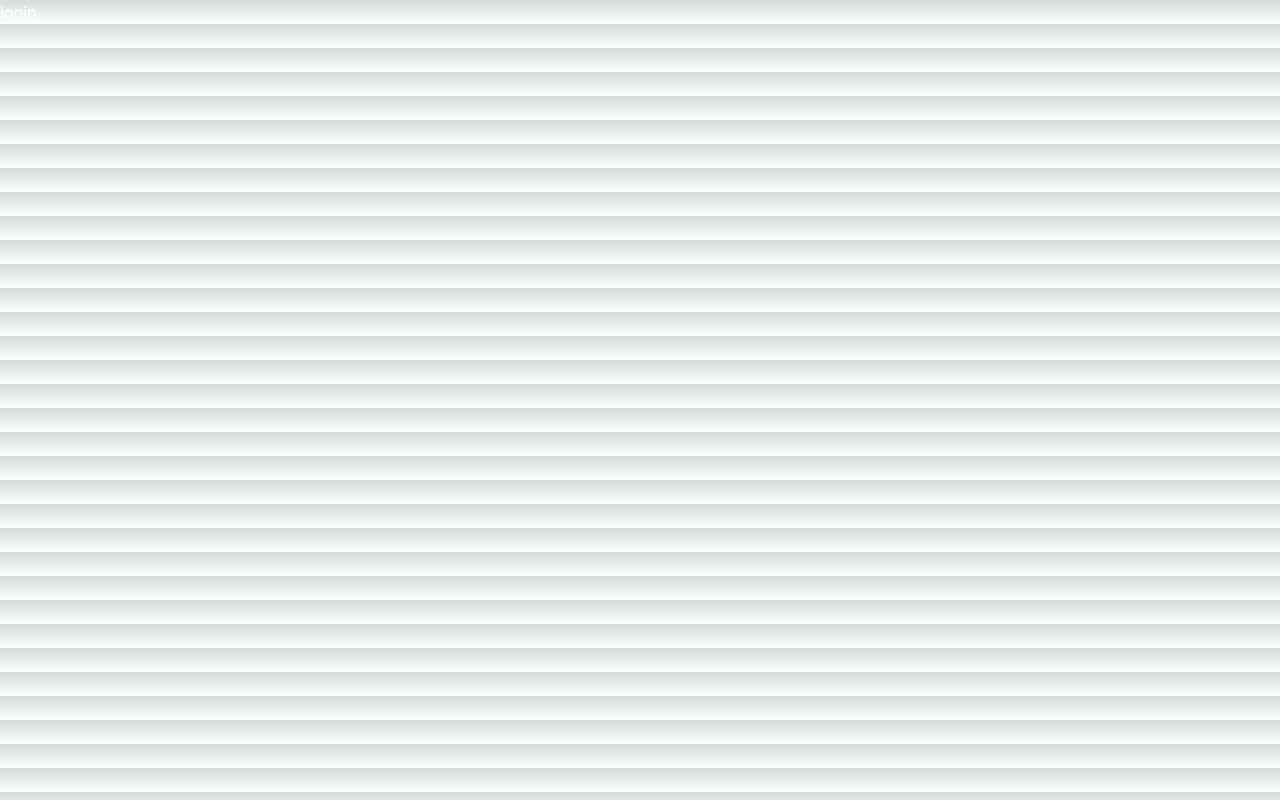
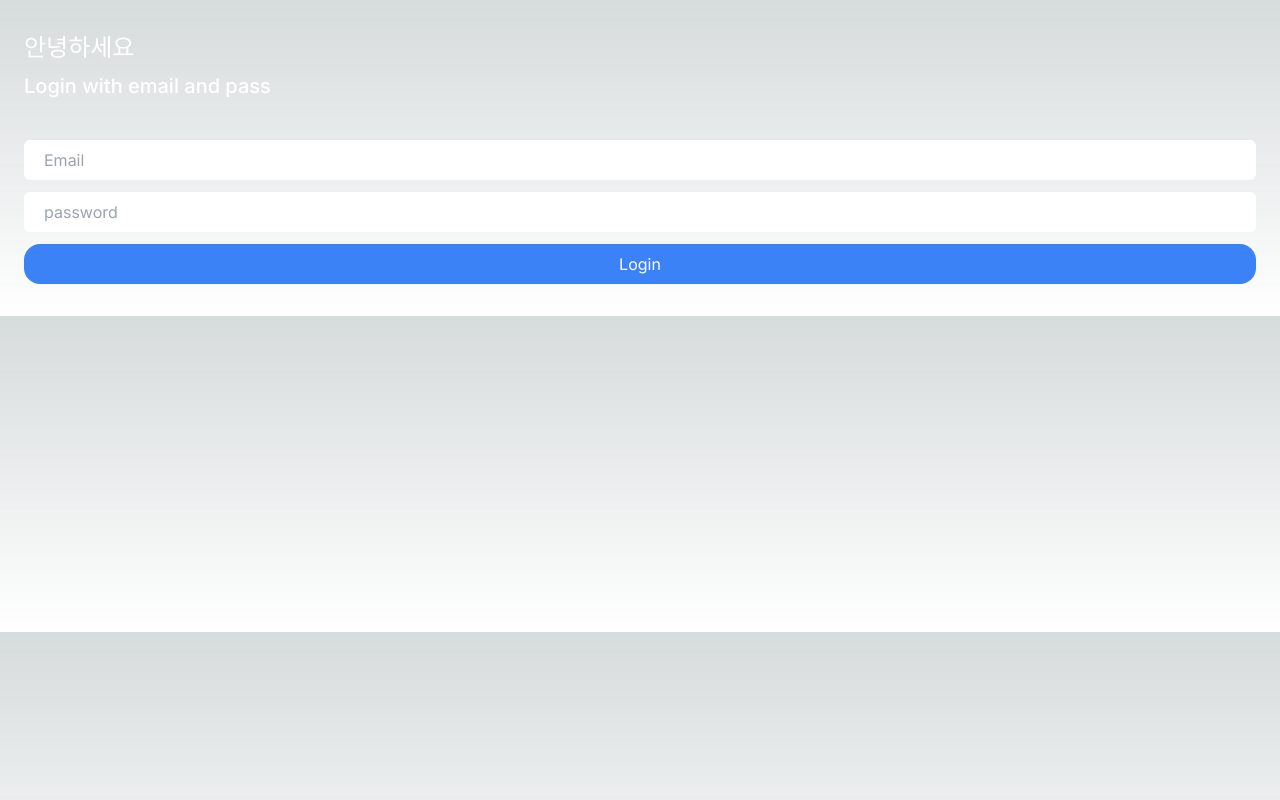
Before and after one commit to siri906/next-challenge-tweet, a Next.js app: page /login in a window 1280 px wide. Built offline with nearby package versions, Linux system fonts and the light colour scheme.

Commit message:
로그인 페이지

```diff
--- /dev/null
+++ b/app/(auth)/login/action.ts
@@ -0,0 +1,60 @@
+"use server"; //이건 서버에서만 동작하도록 함
+import db from "@/lib/db";
+import { z } from "zod";
+import bcrypt from "bcrypt";
+import getSession from "@/lib/session";
+import { redirect } from "next/navigation";
+
+const checkEmailExists = async (email: string) => {
+  const user = await db.user.findUnique({
+    where: {
+      email,
+    },
+    select: {
+      id: true,
+    },
+  });
+  return Boolean(user);
+};
+
+const formSchema = z.object({
+  email: z.string().refine(checkEmailExists, "이메일 계정이 없습니다."),
+  password: z.string(),
+});
+
+export const login = async (currentState: any, formData: FormData) => {
+  const data = {
+    email: formData.get("email"),
+    password: formData.get("password"),
+  };
+
+  const result = await formSchema.safeParseAsync(data);
+  console.log("result >>>>>>>>>>>>>>>>>>>>>.", result);
+  if (!result.success) {
+    return result.error.flatten();
+  } else {
+    const user = await db.user.findUnique({
+      where: {
+        email: result.data.email,
+      },
+      select: {
+        id: true,
+        password: true,
+      },
+    });
+    const ok = await bcrypt.compare(result.data.password, user!.password ?? "");
+    if (ok) {
+      const session = await getSession();
+      session.id = user!.id;
+      await session.save();
+      redirect("/profile");
+    } else {
+      return {
+        fieldErrors: {
+          password: ["잘못된 비밀번호"],
+          email: [],
+        },
+      };
+    }
+  }
+};
--- a/app/(auth)/login/page.tsx
+++ b/app/(auth)/login/page.tsx
@@ -1,3 +1,27 @@
+"use client";
+
+import { useFormState } from "react-dom";
+import { useActionState } from "react";
+import Input from "@/components/Input";
+import Button from "@/components/Button";
+import { login } from "./action";
+
 export default function Login() {
-  return <div>login</div>;
+  const [state, formAction] = useFormState(login, null);
+
+  return (
+    <div className="flex flex-col gap-10 py-8 px-6">
+      <div className="flex flex-col gap-2 *:font-medium">
+        <h1 className="text-2xl">안녕하세요</h1>
+        <h2 className="text-xl">Login with email and pass</h2>
+      </div>
+      <div>
+        <form action={formAction} className="flex flex-col gap-3">
+          <Input name="email" type="email" placeholder="Email" required errors={state?.fieldErrors.email} />
+          <Input name="password" type="password" placeholder="password" required errors={state?.fieldErrors.password} />
+          <Button text="Login" />
+        </form>
+      </div>
+    </div>
+  );
 }
--- a/middleware.ts
+++ b/middleware.ts
@@ -15,8 +15,8 @@ const publicOnlyUrl: Routes = {
 // 순서 req, res
 export async function middleware(req: NextRequest, res: NextResponse) {
   // console.log("res >>>>>>>>>>>>>>>>>>>>>>>>", res);
-  console.log("req >>>>>>>>>>>>>>>>>>>>>>>>>>>>>>", res);
-  console.log("req >>>>>>>>>>>>>>>>>>>>>>>>>>>>>>", req);
+  // console.log("req >>>>>>>>>>>>>>>>>>>>>>>>>>>>>>", res);
+  // console.log("req >>>>>>>>>>>>>>>>>>>>>>>>>>>>>>", req);
 
   const session = await getSession();
   const exists = publicOnlyUrl[req.nextUrl.pathname];
```
